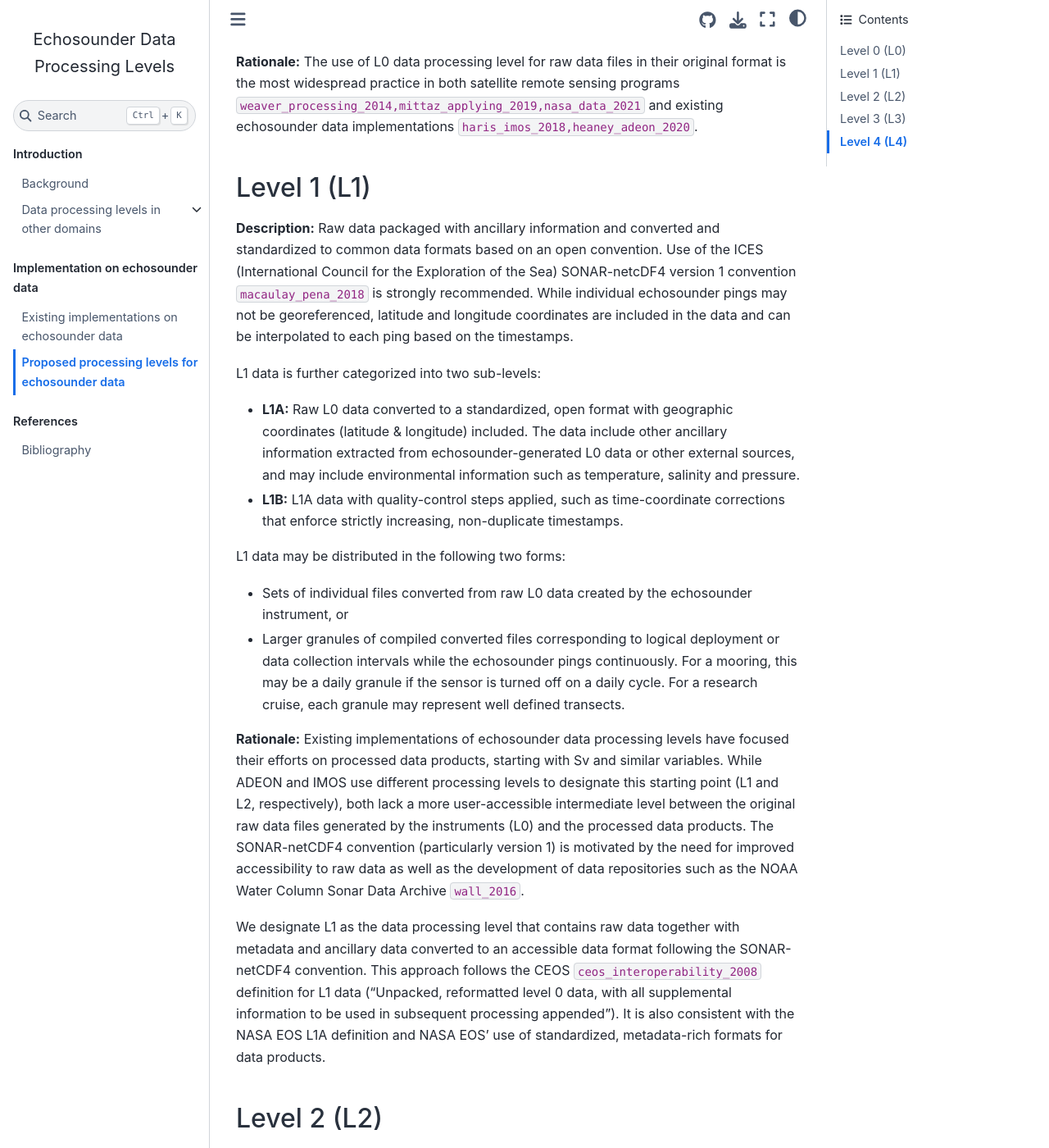
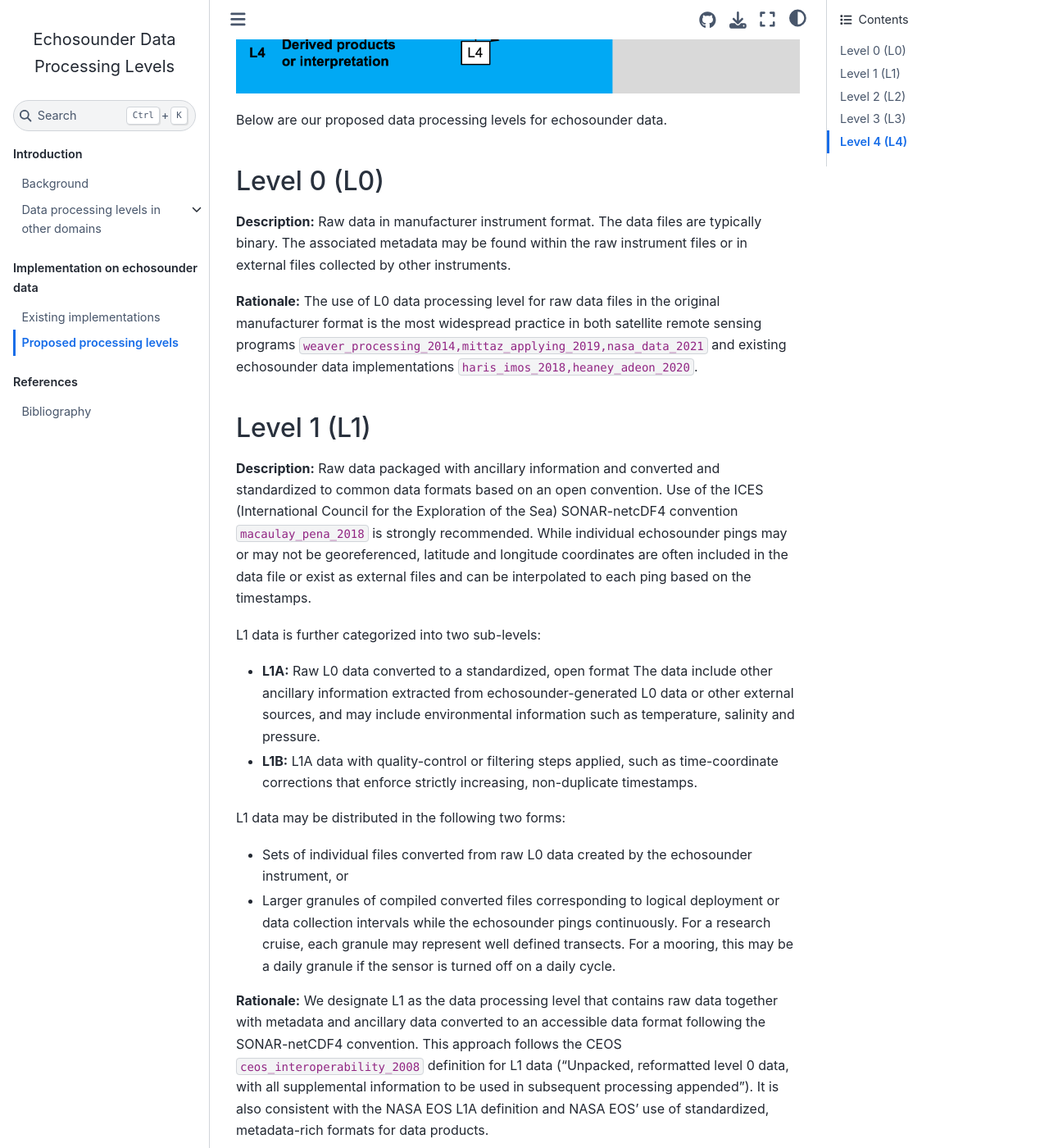
Before and after one commit to OSOceanAcoustics/echolevels, a Jupyter Book: the page built from docs/source/levels_proposed.md, in a window 1280 px wide and 1400 px high, scrolled down 694 px. Shown: the whole window at 82% size. Built offline with Jupyter Book 1.0.4 settings and Sphinx 7.4.7 and the Sphinx Book theme 1.1.4, drawn with Linux system fonts in a browser that asks for light colours; cross-references to code outside the pages are shown as plain code; some of the changed text lies outside the part shown.

Commit message:
revise proposed levels

```diff
--- a/docs/source/levels_existing.md
+++ b/docs/source/levels_existing.md
@@ -1,4 +1,5 @@
-# Existing implementations on echosounder data
+(levels-existing)=
+# Existing implementations
 
 At present we are aware of only two implementations of echosounder data processing levels, one from the Australian Integrated Marine Observing System (IMOS) {cite}`haris_imos_2018,haris_sounding_2021` and the other from the Atlantic Deepwater Ecosystem Observatory Network (ADEON) {cite}`heaney_adeon_2020`.
 
--- a/docs/source/levels_proposed.md
+++ b/docs/source/levels_proposed.md
@@ -1,80 +1,95 @@
-# Proposed processing levels for echosounder data
+# Proposed processing levels
 
-Our proposal for echosounder data processing levels is strongly guided by the most widely used NASA EOS scheme {cite}`weaver_processing_2014,nasa_data_2021` and also informed by the two existing implementations for echosounder data. We follow the NASA EOS number and sequence of levels from L0 to L4. We also adopt two sub-level designations for L1, L2 and L3, where the “B” sub-level data are the “A” sub-level data with additional quality control or data filtering processing steps applied. As with all other schemes, except for L0, only data products with geolocation information are assigned a data processing level code.
+Our proposed definitions of echosounder data processing levels are strongly guided by the most widely used NASA EOS scheme {cite}`weaver_processing_2014,nasa_data_2021` ([more info](./review.md)) and also informed by the two [existing implementations](levels-existing) for echosounder data. We follow the NASA EOS numbering of levels from L0 to L4, and adopt sub-level designations "A" and "B" to indicate data before and after **level-specific** quality control or filtering steps, respectively.
 
-These decisions are made based on [our review](./review.md) of existing data processing level categorizations in the environmental monitoring community and the limited implementations on echosounder data, which highlights both broad consistencies in the progression of processing levels and the criteria used to distinguish between levels, as well as the considerable differences that reflect specific features of the observing system or goals of the group implementing the data processing level scheme.
+![](./images/echolevels.png)
 
- <!-- [keeping below as comments for now to keep text focused and avoid repetition] For example, L1 sometimes accommodates data products with calibration already applied. Geolocation is sometimes assigned at every data point at L1 rather than L2. Quality control steps, such as those involving distortions or noise, occur in both L1 and L2. Sub-level designations, when used, have poorly standardized meanings. -->
+
+<!-- [2024/04: removed because echosounder data processing can be carried out even if no geolocation data is available] As with all other schemes, except for L0, only data products with geolocation information are assigned a data processing level code. -->
+
+<!-- [2024/04: removed due to redundancy from the first paragraph] These decisions are made based on [our review](./review.md) of existing data processing level categorizations in the environmental monitoring community and the limited implementations on echosounder data, which highlights both broad consistencies in the progression of processing levels and the criteria used to distinguish between levels, as well as the considerable differences that reflect specific features of the observing system or goals of the group implementing the data processing level scheme. -->
+
+<!-- [2023/10: keeping below as comments for now to keep text focused and avoid repetition] For example, L1 sometimes accommodates data products with calibration already applied. Geolocation is sometimes assigned at every data point at L1 rather than L2. Quality control steps, such as those involving distortions or noise, occur in both L1 and L2. Sub-level designations, when used, have poorly standardized meanings. -->
 
 Below are our proposed data processing levels for echosounder data.
-<!-- [remove for now and add back once filtering and classification levels are determined] , with reference to the associated implementation in the software [echopype](https://echopype.readthedocs.io) when appropriate. -->
+<!-- [2023/10: remove for now and add back once filtering and classification levels are determined] , with reference to the associated implementation in the software [echopype](https://echopype.readthedocs.io) when appropriate. -->
 
 
 ## Level 0 (L0)
 
-**Description:** Raw data in manufacturer sensor format. The data files are typically binary. The associated metadata may be found in external files.
+**Description:** Raw data in manufacturer instrument format. The data files are typically binary. The associated metadata may be found within the raw instrument files or in external files collected by other instruments.
 
-**Rationale:** The use of L0 data processing level for raw data files in their original format is the most widespread practice in both satellite remote sensing programs {cite}`weaver_processing_2014,mittaz_applying_2019,nasa_data_2021`  and existing echosounder data implementations {cite}`haris_imos_2018,heaney_adeon_2020`.
+**Rationale:** The use of L0 data processing level for raw data files in the original manufacturer format is the most widespread practice in both satellite remote sensing programs {cite}`weaver_processing_2014,mittaz_applying_2019,nasa_data_2021`  and existing echosounder data implementations {cite}`haris_imos_2018,heaney_adeon_2020`.
 
 
 ## Level 1 (L1)
 
-**Description:** Raw data packaged with ancillary information and converted and standardized to common data formats based on an open convention. Use of the ICES (International Council for the Exploration of the Sea) SONAR-netcDF4 version 1 convention {cite}`macaulay_pena_2018` is strongly recommended. While individual echosounder pings may not be georeferenced, latitude and longitude coordinates are included in the data and can be interpolated to each ping based on the timestamps.
+**Description:** Raw data packaged with ancillary information and converted and standardized to common data formats based on an open convention. Use of the ICES (International Council for the Exploration of the Sea) SONAR-netcDF4 convention {cite}`macaulay_pena_2018` is strongly recommended. While individual echosounder pings may or may not be georeferenced, latitude and longitude coordinates are often included in the data file or exist as external files and can be interpolated to each ping based on the timestamps.
 
 L1 data is further categorized into two sub-levels:
 
-- **L1A:** Raw L0 data converted to a standardized, open format with geographic coordinates (latitude & longitude) included. The data include other ancillary information extracted from echosounder-generated L0 data or other external sources, and may include environmental information such as temperature, salinity and pressure.
-- **L1B:** L1A data with quality-control steps applied, such as time-coordinate corrections that enforce strictly increasing, non-duplicate timestamps.
+- **L1A:** Raw L0 data converted to a standardized, open format
+The data include other ancillary information extracted from echosounder-generated L0 data or other external sources, and may include environmental information such as temperature, salinity and pressure. <!-- with geographic coordinates (latitude & longitude) included. -->
+- **L1B:** L1A data with quality-control or filtering steps applied, such as time-coordinate corrections that enforce strictly increasing, non-duplicate timestamps.
 
 L1 data may be distributed in the following two forms:
 
 - Sets of individual files converted from raw L0 data created by the echosounder instrument, or
-- Larger granules of compiled converted files corresponding to logical deployment or data collection intervals while the echosounder pings continuously. For a mooring, this may be a daily granule if the sensor is turned off on a daily cycle. For a research cruise, each granule may represent well defined transects.
+- Larger granules of compiled converted files corresponding to logical deployment or data collection intervals while the echosounder pings continuously. For a research cruise, each granule may represent well defined transects. For a mooring, this may be a daily granule if the sensor is turned off on a daily cycle.
 
-**Rationale:** Existing implementations of echosounder data processing levels have focused their efforts on processed data products, starting with Sv and similar variables. While ADEON and IMOS use different processing levels to designate this starting point (L1 and L2, respectively), both lack a more user-accessible intermediate level between the original raw data files generated by the instruments (L0) and the processed data products. The SONAR-netCDF4 convention (particularly version 1) is motivated by the need for improved accessibility to raw data as well as the development of data repositories such as the NOAA Water Column Sonar Data Archive {cite}`wall_2016`.
+**Rationale:** We designate L1 as the data processing level that contains raw data together with metadata and ancillary data converted to an accessible data format following the SONAR-netCDF4 convention. This approach follows the CEOS {cite}`ceos_interoperability_2008` definition for L1 data ("Unpacked, reformatted level 0 data, with all supplemental information to be used in subsequent processing appended"). It is also consistent with the NASA EOS L1A definition and NASA EOS' use of standardized, metadata-rich formats for data products.
 
-We designate L1 as the data processing level that contains raw data together with metadata and ancillary data converted to an accessible data format following the SONAR-netCDF4 convention. This approach follows the CEOS {cite}`ceos_interoperability_2008` definition for L1 data ("Unpacked, reformatted level 0 data, with all supplemental information to be used in subsequent processing appended"). It is also consistent with the NASA EOS L1A definition and NASA EOS' use of standardized, metadata-rich formats for data products.
+Existing implementations by ADEON and IMOS have focused their efforts on processed data products, starting with Sv and similar variables. While ADEON and IMOS use different processing levels to designate this starting point (L1 and L2, respectively), both lack a more user-accessible intermediate level between the original raw data files generated by the instruments (L0) and the processed data products.
+
+<!-- The SONAR-netCDF4 convention (particularly version 1) is motivated by the need for improved accessibility to raw data as well as the development of data repositories such as the NOAA Water Column Sonar Data Archive {cite}`wall_2016`. -->
 
 
 ## Level 2 (L2)
 
-**Description:** Calibrated acoustic quantities at raw data resolution, with spatial coordinates (latitude, longitude and depth) interpolated to all pings.
+**Description:** Calibrated acoustic quantities, such as volume backscattering strength (Sv), at raw data resolution.
+<!-- , with spatial coordinates (latitude, longitude and depth) interpolated to all pings.  -->
 <!-- The data may include noise removal or other filtering. -->
 
-- **L2A:** Volume backscattering strength (Sv) or target strength (TS) with interpolated latitude, longitude and depth coordinates. The data may incorporate additional information, such as split beam angle.
+- **L2A:** Acoustic quantities calibrated from L1 data. The data may incorporate additional information also derived from L1 data, such as split beam angle.
+<!-- with interpolated latitude, longitude and depth coordinates -->
 <!-- Masks derived from these products, such as seafloor bottom mask, will also be designated as L2A products. -->
-- **L2B:** Sv or TS L2A data with noise removal or other data filtering applied, such as seafloor bottom removal.
+- **L2B:** L2A data with quality-control or filtering steps applied, such various noise filters and removal of echoes from seafloor or sea surface.
 
-**Rationale:** The focus of L2 products in widely used data processing level schemes is on "retrieval" of geophysical or biophysical variables from radiometric variables, at the same resolution as the input L1 data {cite}`ceos_interoperability_2008,mittaz_applying_2019,nasa_data_2021`. For the NASA MODIS sensor, radiometric calibration parameters from L1 are applied to derive L2 ocean products such as the sea surface temperature and chlorophyll-a pigment concentration {cite}`parkinson_eos_2000`.
+**Rationale:**  L2 products in the other environmental monitoring data processing level schemes focuses on "retrieval" of geophysical or biophysical variables from radiometric variables, at the same resolution as the input L1 data {cite}`ceos_interoperability_2008,mittaz_applying_2019,nasa_data_2021`. For the NASA MODIS sensor, radiometric calibration parameters from L1 are applied to derive L2 ocean products such as the sea surface temperature and chlorophyll-a pigment concentration {cite}`parkinson_eos_2000`.
 
-For echosounder data, we follow the approach used by ADEON and IMOS, where the next processing level following raw data conversion and standarization (L1) is calibrated acoustic quantities such as Sv and TS. The proposed L2A product corresponds to ADEON L1 and IMOS L2 products. Additional processing involving noise filtering and seafloor removal without resolution change are categorized as L2B, which corresponds to ADEON L2 processing steps and IMOS L2 products.
+We follow the same approach as the existing implementations by ADEON and IMOS, where a new level is designated for calibrated acoustic quantities following raw data conversion and standarization. The proposed L2A data corresponds to ADEON L1 and IMOS L2 products. Additional processing involving noise and other data filtering without resolution change are categorized as L2B, which corresponds to ADEON L2 processing steps and IMOS L2 products.
 
 
 ## Level 3 (L3)
 
-**Description:** Calibrated acoustic quantities regridded or aggregated to a common grid across echsoounder channels. The data may include noise removal or other filtering. L3 products may include:
+**Description:** Calibrated acoustic quantities regridded or aggregated to a common grid across echosounder channels. Example L3 products include:
 
 - Sv resampled to a common, high-resolution grid across channels
-- Mean Volume Backscattering Strength (MVBS)
+- Mean volume backscattering strength (MVBS)
 <!-- [not sure why this is in L4] - Masks applied to Sv based on different scattering source classification methods, such as frequency differencing across two channels -->
 
 L3 data is further categorized into two sub-levels:
 
-- **L3A:** The above variables computed on L2A data.
-- **L3B:** The above variables computed on L2B (filtered) data.
+- **L3A:** Calibrated L2 data regridded or aggregated to a common grid across echosounder channels
+- **L3B:** L3A data with quality-control or filtering steps applied, such as additional noise filtering.
 
-**Rationale:** L3 products are commonly defined as data spatially and/or temporally re-sampled (regridded) on a regular space-time grid {cite}`ceos_interoperability_2008,mittaz_applying_2019,nasa_data_2021`. They are often referred to as gridded data. ADEON incorporates this regular gridding in the L2 product. IMOS also includes gridded variables in its L2 product. However, IMOS L2 is a broad designation encompassing products that have undergone a wide range of processing steps. Following the conventional L3 definition, we designate L3 to include the outcome of resampling or binning L2 data onto a common grid, often at a resolution coarser than the original data.
+**Rationale:** L3 products are commonly defined as data spatially and/or temporally re-sampled (regridded) on a regular space-time grid {cite}`ceos_interoperability_2008,mittaz_applying_2019,nasa_data_2021`. They are often referred to as gridded data. Following these conventional definition, We designate L3 to include the outcome of resampling or binning L2 data onto a common grid, often at a resolution coarser than the original data.
+
+Note that ADEON incorporates this regular gridding in the L2 product. IMOS also includes gridded variables in its L2 product. However, IMOS L2 (derived data products) is a broad designation encompassing products that have undergone a wide range of processing steps.
+
 
 
 ## Level 4 (L4)
 
-**Description:** Acoustically derived biological, environmental, and other features, involving further processing of L3 data that may include data reduction or incorporation of external sources of data. L4 products may include:
+**Description:** Acoustically derived biological and environmental estimates, quantities, or indices, involving further processing of L3 data that may include data reduction or incorporation of external sources of data. Examples of L4 products include:
 
-- Nautical Area Backscattering Coefficients (NASC), potentially partitioned into different sources of scattering
-- Summary statistics of echogram features (center of mass, dispersion, etc)
-- Taxon or species-level data labels (classification outcome)
+- Nautical area backscattering coefficients (NASC), potentially partitioned into different sources of scattering
+- Classification outcome, such as taxon or species-level data labels
 - Estimated biomass, combined or partitioned into different taxonomic groups
+- Summary statistics of echogram features, such as center of mass, dispersion, etc.
 
 **Rationale:** L4 data are typically defined as highly processed products resulting from models or analysis of lower-level data. For satellite products, they are often complete, continuous fields without gaps and may involve data from different sensors {cite}`mittaz_applying_2019`. For example, ocean primary production from the MODIS sensor is a L4 product {cite}`parkinson_eos_2000`.
 
-The ADEON processing levels beyond L2 are specified contains gridded products including NASC, but are not clearly described {cite}`heaney_adeon_2020`. IMOS products are all designated as L2 and include derived variables ("metrics") that are the result of integrating Sv along a depth interval such as the 20-200 m "epipelagic" zone. Here we include in L4 a collection of highly processed products (e.g., NASC, biomass) and metrics that depend on L3 products, particularly ones that are partitioned by taxonomic groupings derived either from external information or directly from analysis of acoustic.
+Following these practices, we designate L4 data to be highly processed products and metrics that depend on L3 products, particularly ones that are partitioned by taxonomic groupings derived either from external information or directly from analysis of acoustic data features.
+
+For existing implementations: ADEON processing levels beyond L2 are specified contains gridded products including NASC, but are not clearly described. IMOS products are all designated as L2 and include derived variables ("metrics") that are the result of integrating Sv along a depth interval such as the 20-200 m "epipelagic" zone.
```
Also changed, not shown: docs/source/images/echolevels.png (added).
